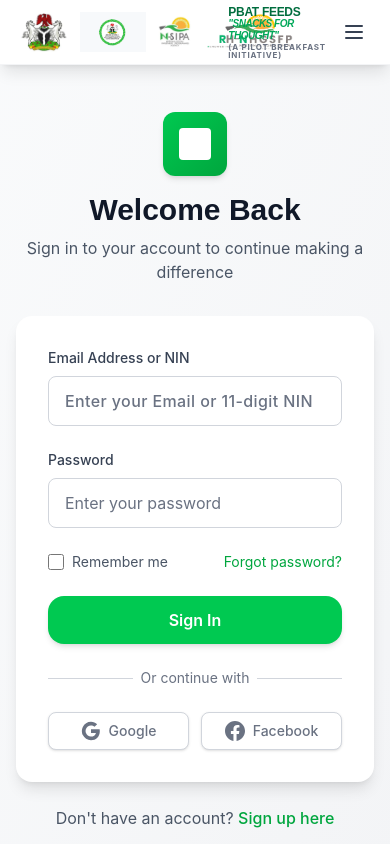
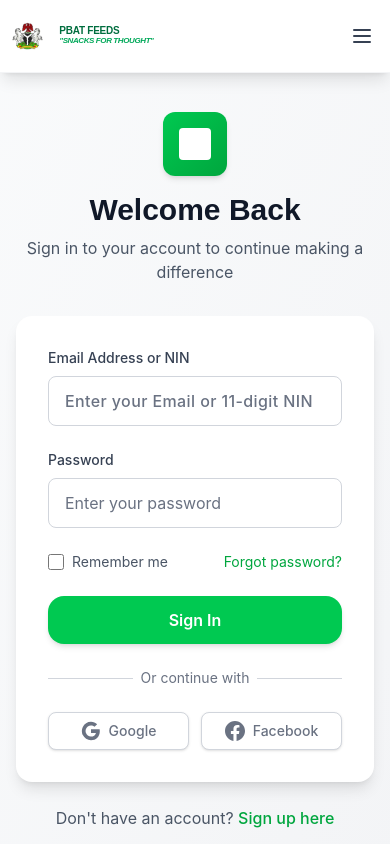
Before and after one commit to EmmanuelMusa/snacksforthoughts, a React (Vite) app in the folder frontend/: page /login in a window 390 px wide. Shown: the top 844 px of the page. Built offline with nearby package versions, Linux system fonts and the light colour scheme.

Commit message:
more tests

```diff
--- a/frontend/src/App.tsx
+++ b/frontend/src/App.tsx
@@ -35,46 +35,43 @@ function Navbar() {
   ]
 
   return (
-    <header className="fixed top-0 left-0 right-0 z-[100] bg-white/95 backdrop-blur-sm shadow-lg border-b border-gray-100">
-      <div className="w-full px-4 sm:px-6 lg:px-8">
-        <div className="h-16 flex items-center justify-between">
+    <header className="fixed top-0 left-0 right-0 z-[100] bg-white/95 backdrop-blur-sm shadow-lg border-b border-gray-100 py-1 transition-all duration-300">
+      <div className="w-full px-2 sm:px-6 lg:px-8">
+        <div className="min-h-[64px] flex items-center justify-between gap-2 flex-wrap sm:flex-nowrap">
           {/* Logo */}
           <NavLink
             to="/"
-            className="flex items-center gap-3 font-bold text-gray-900 hover:opacity-80 transition-opacity"
+            className="flex items-center gap-2 sm:gap-3 font-bold text-gray-900 hover:opacity-80 transition-opacity min-w-0"
             onClick={closeMobileMenu}
           >
-            <div className="flex items-center gap-2 group">
+            <div className="flex items-center gap-1 sm:gap-2 shrink-0">
               <img
                 src="/images/Nigeria Logo.jpeg"
-                alt="Nigeria Coat of Arms"
-                className="h-10 w-auto object-contain"
+                alt="Nigeria Logo"
+                className="h-7 w-auto sm:h-10 object-contain"
               />
               <img
                 src="/images/Ministry Logo.png"
-                alt="Federal Ministry Logo"
-                className="h-10 w-auto object-contain"
+                alt="Ministry Logo"
+                className="h-7 w-auto sm:h-10 object-contain hidden xs:block"
               />
               <img
                 src="/images/NSIPA Logo.jpeg"
                 alt="NSIPA Logo"
-                className="h-10 w-auto object-contain"
+                className="h-7 w-auto sm:h-10 object-contain hidden md:block"
               />
               <img
                 src="/images/rh_nhgsfp logo.png"
                 alt="NHGSFP Logo"
-                className="h-10 w-auto object-contain"
+                className="h-7 w-auto sm:h-10 object-contain hidden lg:block"
               />
             </div>
-            <div className="flex flex-col ml-1">
-              <span className="text-xs sm:text-sm font-black text-[#006D3E] leading-none tracking-tight uppercase font-display">
+            <div className="flex flex-col ml-1 min-w-0 flex-1">
+              <span className="text-[10px] sm:text-sm font-black text-[#006D3E] leading-none tracking-tight uppercase font-display truncate">
                 PBAT FEEDS
               </span>
-              <span className="text-[10px] sm:text-xs font-black italic text-[#00A859] leading-tight tracking-tighter uppercase font-display">
+              <span className="text-[8px] sm:text-xs font-black italic text-[#00A859] leading-tight tracking-tighter uppercase font-display truncate">
                 "SNACKS FOR THOUGHT"
-              </span>
-              <span className="text-[8px] font-bold text-gray-500 leading-none tracking-[0.1em] uppercase">
-                (A PILOT BREAKFAST INITIATIVE)
               </span>
             </div>
           </NavLink>
--- a/frontend/src/pages/LoginPage.tsx
+++ b/frontend/src/pages/LoginPage.tsx
@@ -23,7 +23,10 @@ export default function LoginPage() {
         setError('')
 
         try {
-            const res = await fetch(`${apiBaseUrl}/api/auth/login`, {
+            const loginUrl = `${apiBaseUrl}/api/auth/login`;
+            console.log("Login attempt to URL:", loginUrl);
+
+            const res = await fetch(loginUrl, {
                 method: 'POST',
                 headers: { 'Content-Type': 'application/json' },
                 body: JSON.stringify({
```
